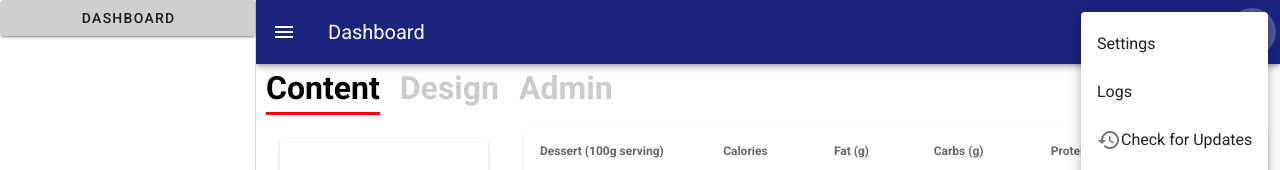
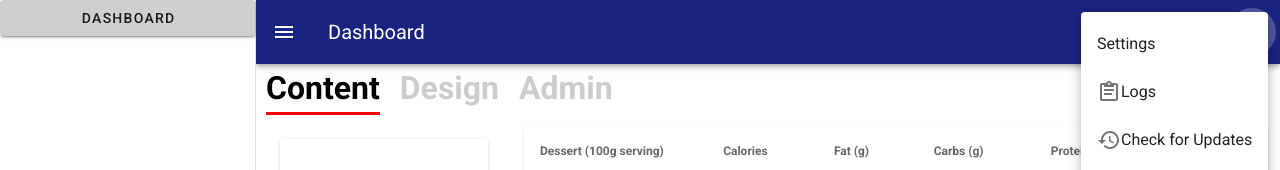
Before and after one commit to iingles/isaac-ingles-3790-final, a Vue app: page / in a window 1280 px wide. Both pictures are taken after a click on the button 1252 px from the left and 32 px from the top of the page. Shown: the top 170 px of the page. Built offline with nearby package versions, Linux system fonts and the light colour scheme.

Commit message:
added settings, about, log

```diff
--- a/src/components/shared/TopRightMenu.vue
+++ b/src/components/shared/TopRightMenu.vue
@@ -1,9 +1,9 @@
 <template>
     <v-list>
         <v-list-item to="/settings"><v-icon>mdi-settings-outline</v-icon>Settings</v-list-item>
-        <v-list-item to="/logs"><v-icon>mdi-menu_open</v-icon>Logs</v-list-item>
+        <v-list-item to="/logs"><v-icon>mdi-clipboard-text-outline</v-icon>Logs</v-list-item>
         <v-list-item to="/updates"><v-icon>mdi-history</v-icon>Check for Updates</v-list-item>
-        <v-list-item to="/helpform"><v-icon>mdi-help</v-icon>Help</v-list-item>
+        <v-list-item to="/help"><v-icon>mdi-help</v-icon>Help</v-list-item>
         <v-list-item to="/about"><v-icon>mdi-information-outline</v-icon>About</v-list-item>
     </v-list>
 </template>
--- a/src/router.js
+++ b/src/router.js
@@ -2,6 +2,10 @@ import Vue from 'vue'
 import Router from 'vue-router'
 
 import Dashboard from './views/Dashboard.vue'
+//lazy load these when I get the chance
+import Help from './views/Help.vue'
+import About from './views/About.vue'
+import Settings from './views/Settings.vue'
 
 Vue.use(Router)
 
@@ -10,10 +14,29 @@ export default new Router({
 
   routes: [
     {
+      name: 'root',
+      path: '*',
+    },
+    {
       name: 'Dashboard',
       path: '/',
       component: Dashboard
     },
+    {
+      name: 'Settings',
+      path: '/settings',
+      component: Settings
+    },
+    {
+      name: 'Help',
+      path: '/help',
+      component: Help
+    },
+    {
+      name: 'About',
+      path: '/about',
+      component: About
+    },
   ]
 
 })
```
